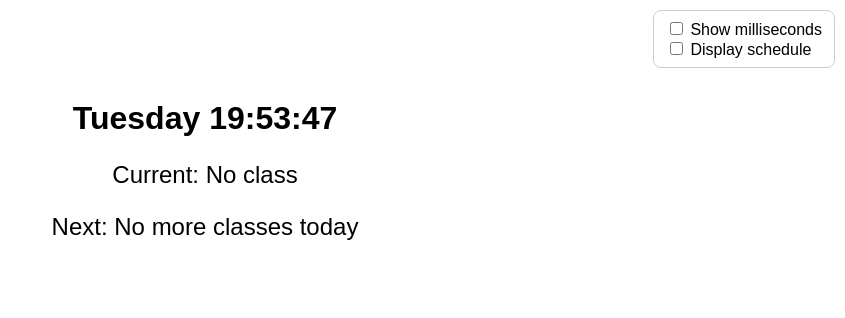
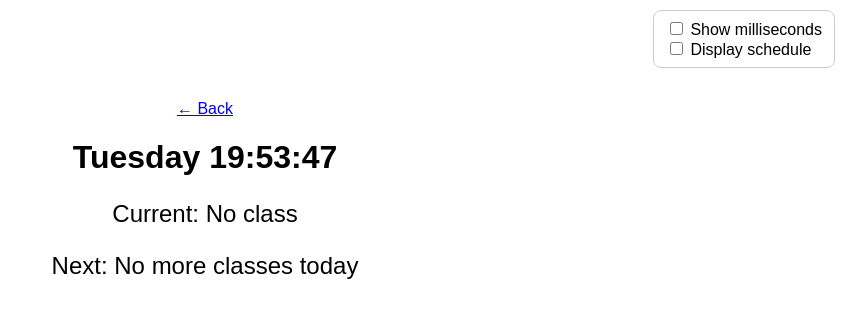
Before and after one commit to How-Tai/class-schedule, a plain HTML site: page index.html in a window 1280 px wide. Shown: the whole page, without its empty margins (435-1280 px from the left). Drawn offline with Linux system fonts and the light colour scheme.

Commit message:
Update index.html

```diff
--- a/index.html
+++ b/index.html
@@ -6,6 +6,7 @@
 </head>
 
 <body>
+    <a class="back-button" href="https://school-utils-rho.vercel.app/">← Back</a>
     <div id="toggles">
         <input type="checkbox" id="showMilliseconds" onchange="toggleMilliseconds()">
         <label for="showMilliseconds">Show milliseconds</label>
```
